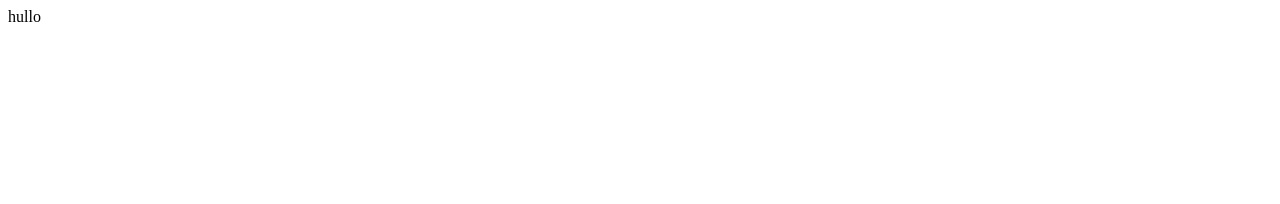
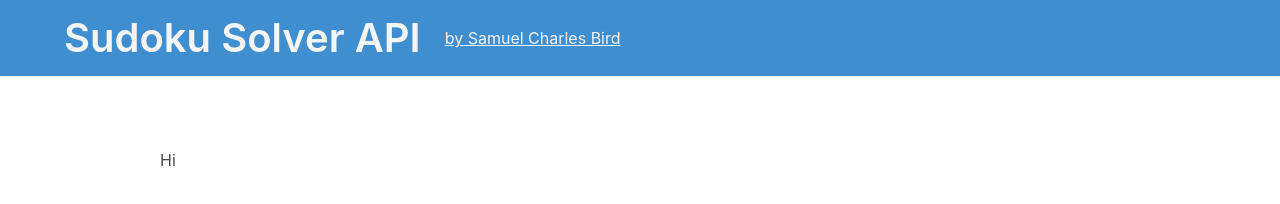
Before and after one commit to samuelcbird/sudoku_backend_api, a website: page public/index.html in a window 1280 px wide. Drawn offline with nearby package versions, Linux system fonts and the light colour scheme.

Commit message:
developing homepage

```diff
--- a/public/index.html
+++ b/public/index.html
@@ -4,9 +4,23 @@
   <meta charset="UTF-8">
   <meta http-equiv="X-UA-Compatible" content="IE=edge">
   <meta name="viewport" content="width=device-width, initial-scale=1.0">
+  <link rel="stylesheet" href="https://cdn.jsdelivr.net/npm/bulma@0.9.3/css/bulma.min.css">
+  <meta name="viewport" content="width=device-width, initial-scale=1">
   <title>sudoku solver api</title>
 </head>
 <body>
-  hullo
+  <nav class="navbar has-background-info level">
+    <div class="container">
+      <div class="navbar-brand">
+        <div class="navbar-item title is-2 has-text-weight-semibold has-text-light ">Sudoku Solver API</div>
+      </div>
+      <div class="navbar-item"><a class="has-text-light is-underlined" href="https://www.samuelcbird.co.uk" target="_blank">by Samuel Charles Bird</a></div>
+  </div>
+  </nav>
+
+  <main class="container is-max-desktop pt-6">
+    Hi
+  </main>
+
 </body>
 </html>
```
